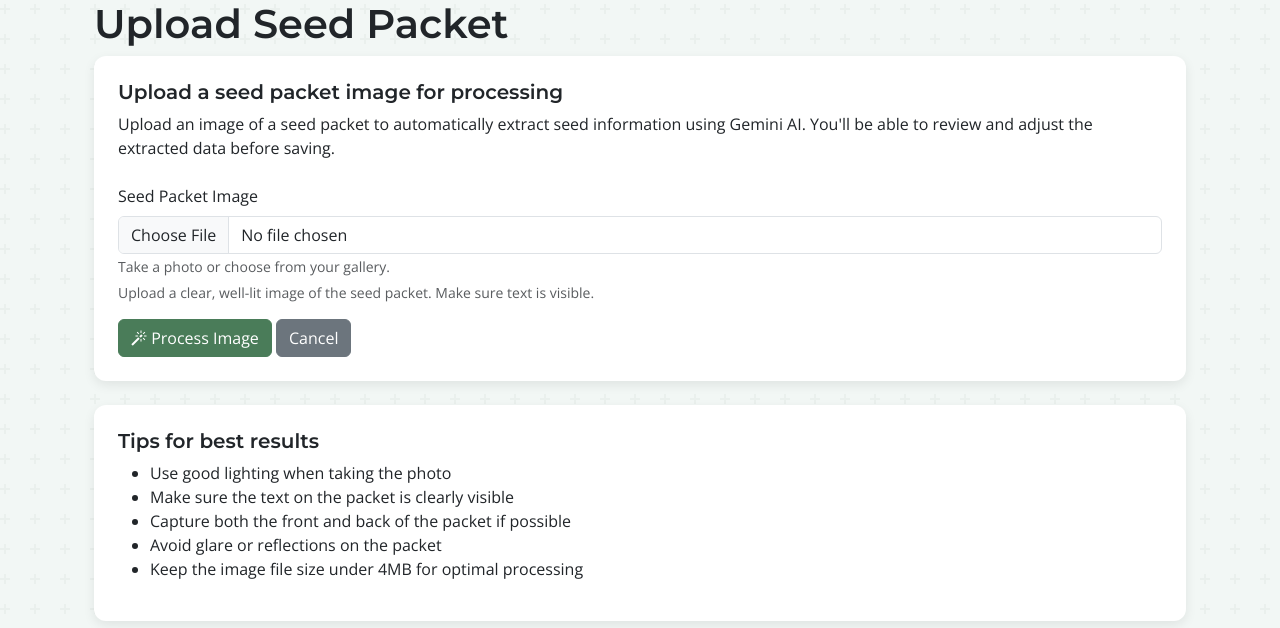
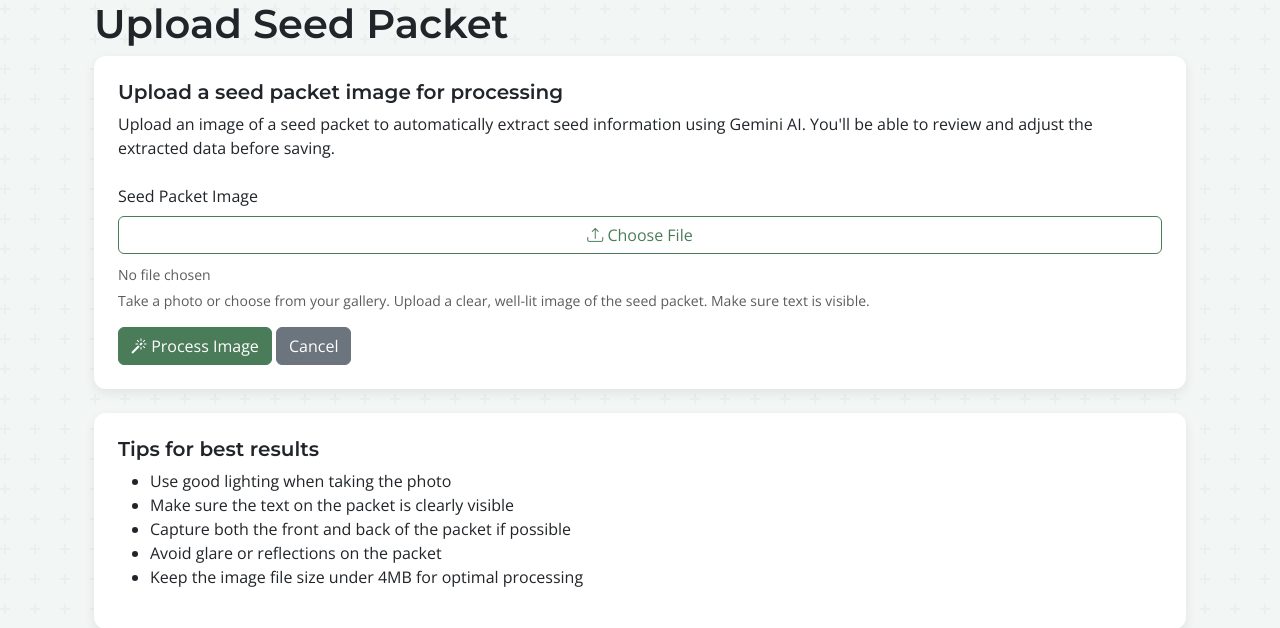
Before and after one commit to MattUebel/plant-tracker, a FastAPI app: page /seed-packets/upload in a window 1280 px wide. Shown: the part 176-804 px from the top of the page. Run offline with FastAPI, Linux system fonts and the light colour scheme.

Commit message:
fix extraction seeds creation

```diff
--- a/app/templates/seed_packets/upload.html
+++ b/app/templates/seed_packets/upload.html
@@ -18,9 +18,20 @@
             <form action="/seed-packets/process" method="POST" enctype="multipart/form-data" class="mt-4" id="upload-form">
                 <div class="mb-3">
                     <label for="seed_packet" class="form-label">Seed Packet Image</label>
-                    <input type="file" class="form-control" id="seed_packet" name="seed_packet" accept="image/*" required>
-                    <small class="form-text text-muted">Take a photo or choose from your gallery.</small>
-                    <div class="form-text">Upload a clear, well-lit image of the seed packet. Make sure text is visible.</div>
+                    <input type="file" class="form-control d-none" id="seed_packet" name="seed_packet" accept="image/*" required>
+                    <div class="d-flex flex-column flex-md-row gap-2 mb-2" id="image-upload-buttons">
+                        <button type="button" class="btn btn-primary w-100" id="take-photo-btn">
+                            <i class="bi bi-camera"></i> Take Photo
+                        </button>
+                        <button type="button" class="btn btn-secondary w-100" id="choose-gallery-btn">
+                            <i class="bi bi-image"></i> Choose from Gallery
+                        </button>
+                    </div>
+                    <button type="button" class="btn btn-outline-primary w-100 mb-2 d-none" id="choose-file-btn">
+                        <i class="bi bi-upload"></i> Choose File
+                    </button>
+                    <small id="add-image-file-name" class="form-text text-muted">No file chosen</small>
+                    <div class="form-text">Take a photo or choose from your gallery. Upload a clear, well-lit image of the seed packet. Make sure text is visible.</div>
                 </div>
                 <button type="submit" class="btn btn-primary" id="process-button">
                     <i class="bi bi-magic"></i> Process Image
@@ -70,6 +81,42 @@
 {% block extra_js %}
 <script>
 document.addEventListener('DOMContentLoaded', function() {
+    function isMobile() {
+        return /Android|webOS|iPhone|iPad|iPod|BlackBerry|IEMobile|Opera Mini/i.test(navigator.userAgent);
+    }
+    const seedPacketInput = document.getElementById('seed_packet');
+    const addImageFileName = document.getElementById('add-image-file-name');
+    const takePhotoBtn = document.getElementById('take-photo-btn');
+    const chooseGalleryBtn = document.getElementById('choose-gallery-btn');
+    const imageUploadButtons = document.getElementById('image-upload-buttons');
+    const chooseFileBtn = document.getElementById('choose-file-btn');
+
+    if (isMobile()) {
+        imageUploadButtons.classList.remove('d-none');
+        chooseFileBtn.classList.add('d-none');
+        // Take Photo button
+        takePhotoBtn.onclick = function() {
+            seedPacketInput.setAttribute('capture', 'environment');
+            seedPacketInput.click();
+        };
+        // Choose from Gallery button
+        chooseGalleryBtn.onclick = function() {
+            seedPacketInput.removeAttribute('capture');
+            seedPacketInput.click();
+        };
+    } else {
+        imageUploadButtons.classList.add('d-none');
+        chooseFileBtn.classList.remove('d-none');
+        chooseFileBtn.onclick = function() {
+            seedPacketInput.removeAttribute('capture');
+            seedPacketInput.click();
+        };
+    }
+    // Show file name when selected
+    seedPacketInput.onchange = function() {
+        const fileName = seedPacketInput.files.length > 0 ? seedPacketInput.files[0].name : 'No file chosen';
+        addImageFileName.textContent = fileName;
+    };
     // Progress modal logic (unchanged)
     const form = document.getElementById('upload-form');
     const loadingOverlay = document.getElementById('loading-overlay');
@@ -77,7 +124,6 @@ document.addEventListener('DOMContentLoaded', function() {
     const progressBar = document.getElementById('progress-bar');
     const progressMessage = document.getElementById('progress-message');
     form.addEventListener('submit', function(e) {
-        const seedPacketInput = document.getElementById('seed_packet');
         if (seedPacketInput && seedPacketInput.files.length > 0) {
             loadingOverlay.classList.remove('d-none');
             updateProgress(10, "Uploading image...");
```
